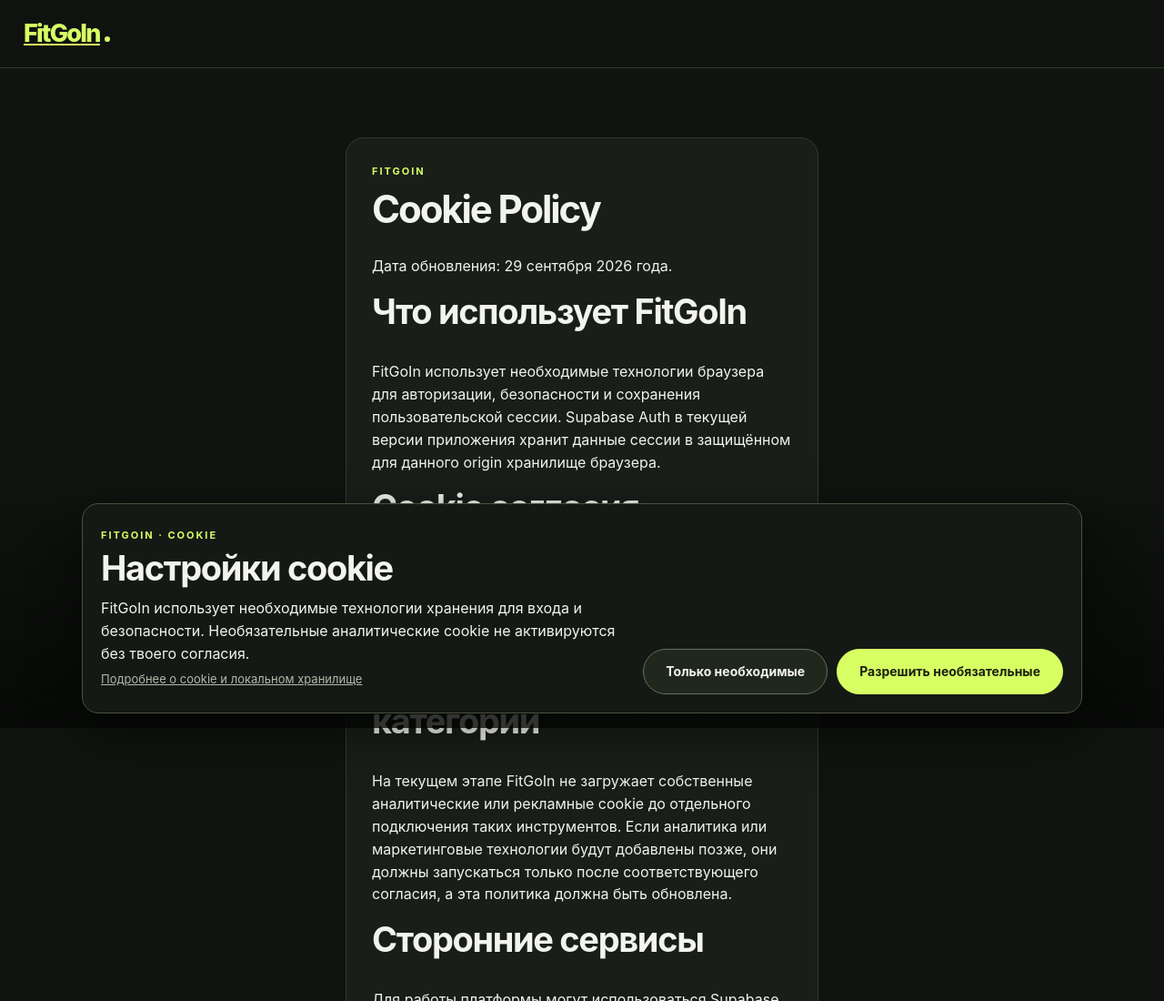
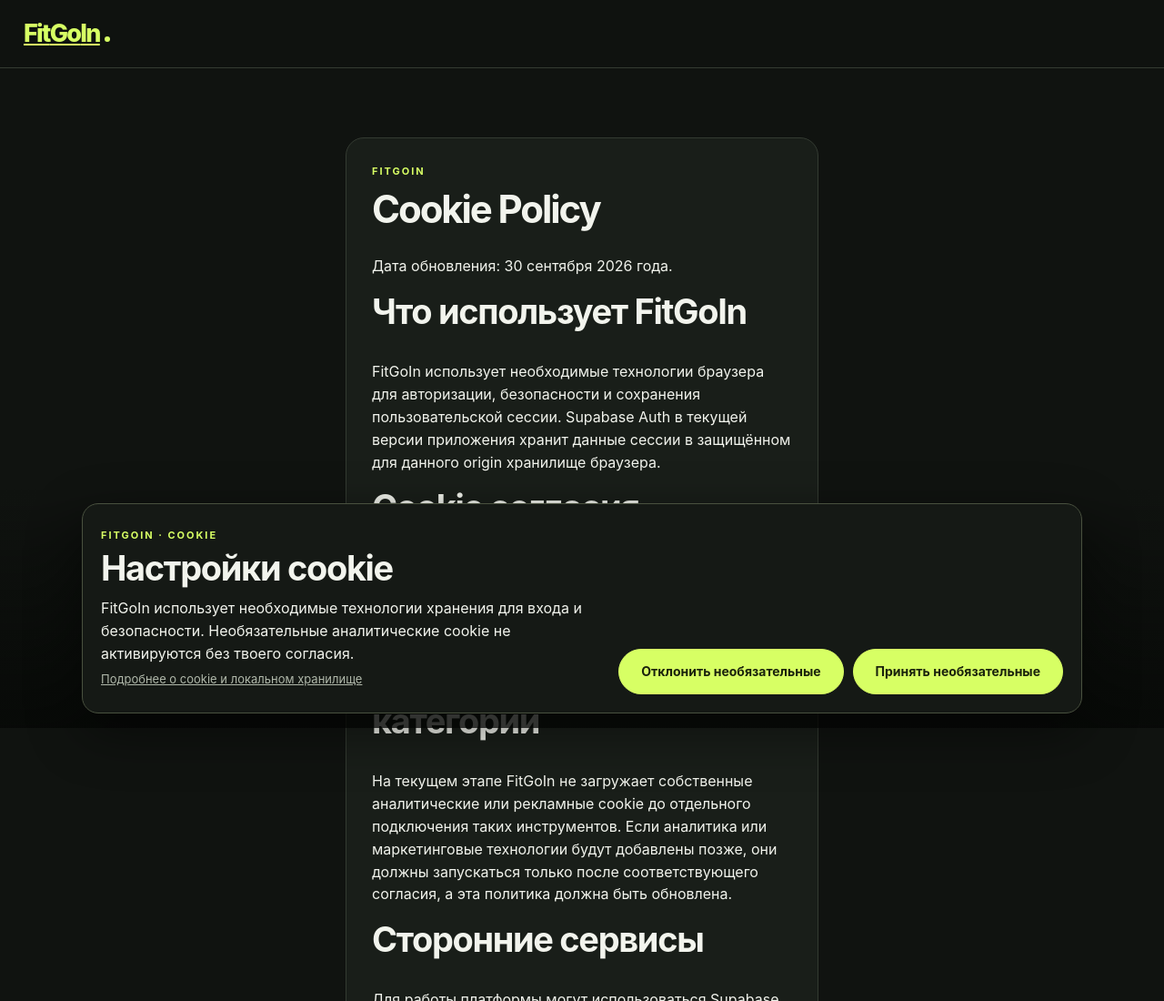
Before and after one commit to Olexsander07-source/fitmatch, a website: page cookies.html in a window 1280 px wide. Shown: the top 1100 px of the page at 91% size. Drawn offline with Linux system fonts and the light colour scheme.

Commit message:
Configure compliant cookie consent

```diff
--- a/cookie-consent.js
+++ b/cookie-consent.js
@@ -1,5 +1,5 @@
 const COOKIE_NAME='fitgoin_cookie_consent_v1';
-const MAX_AGE=60*60*24*365;
+const MAX_AGE=60*60*24*180;
 
 function readChoice(){
   const row=document.cookie.split('; ').find(v=>v.startsWith(COOKIE_NAME+'='));
@@ -38,8 +38,8 @@ function showBanner(force=false){
       <p class="hint"><a href="./cookies.html">Подробнее о cookie и локальном хранилище</a></p>
     </div>
     <div class="cookie-actions">
-      <button class="btn" type="button" data-cookie-choice="necessary">Только необходимые</button>
-      <button class="btn primary" type="button" data-cookie-choice="optional">Разрешить необязательные</button>
+      <button class="btn primary" type="button" data-cookie-choice="necessary">Отклонить необязательные</button>
+      <button class="btn primary" type="button" data-cookie-choice="optional">Принять необязательные</button>
     </div>
   </div>`;
   document.body.append(wrap);
--- a/cookies.html
+++ b/cookies.html
@@ -15,13 +15,13 @@
 <header class="header"><a class="logo" href="./" aria-label="FitGoIn — главная">Fit<span>Go</span>In<i></i></a></header>
 <main class="container section"><div class="narrow panel">
 <p class="eyebrow">FITGOIN</p><h1>Cookie Policy</h1>
-<p>Дата обновления: 29 сентября 2026 года.</p>
+<p>Дата обновления: 30 сентября 2026 года.</p>
 
 <h2>Что использует FitGoIn</h2>
 <p>FitGoIn использует необходимые технологии браузера для авторизации, безопасности и сохранения пользовательской сессии. Supabase Auth в текущей версии приложения хранит данные сессии в защищённом для данного origin хранилище браузера.</p>
 
 <h2>Cookie согласия</h2>
-<p>FitGoIn устанавливает cookie <code>fitgoin_cookie_consent_v1</code>, чтобы запомнить выбор пользователя. Она действует до 12 месяцев, имеет атрибуты <code>Secure</code> и <code>SameSite=Lax</code> и не используется для рекламы.</p>
+<p>FitGoIn устанавливает cookie <code>fitgoin_cookie_consent_v1</code>, чтобы запомнить выбор пользователя. Она действует до 6 месяцев, имеет атрибуты <code>Secure</code> и <code>SameSite=Lax</code> и не используется для рекламы.</p>
 
 <h2>Необязательные категории</h2>
 <p>На текущем этапе FitGoIn не загружает собственные аналитические или рекламные cookie до отдельного подключения таких инструментов. Если аналитика или маркетинговые технологии будут добавлены позже, они должны запускаться только после соответствующего согласия, а эта политика должна быть обновлена.</p>
```
